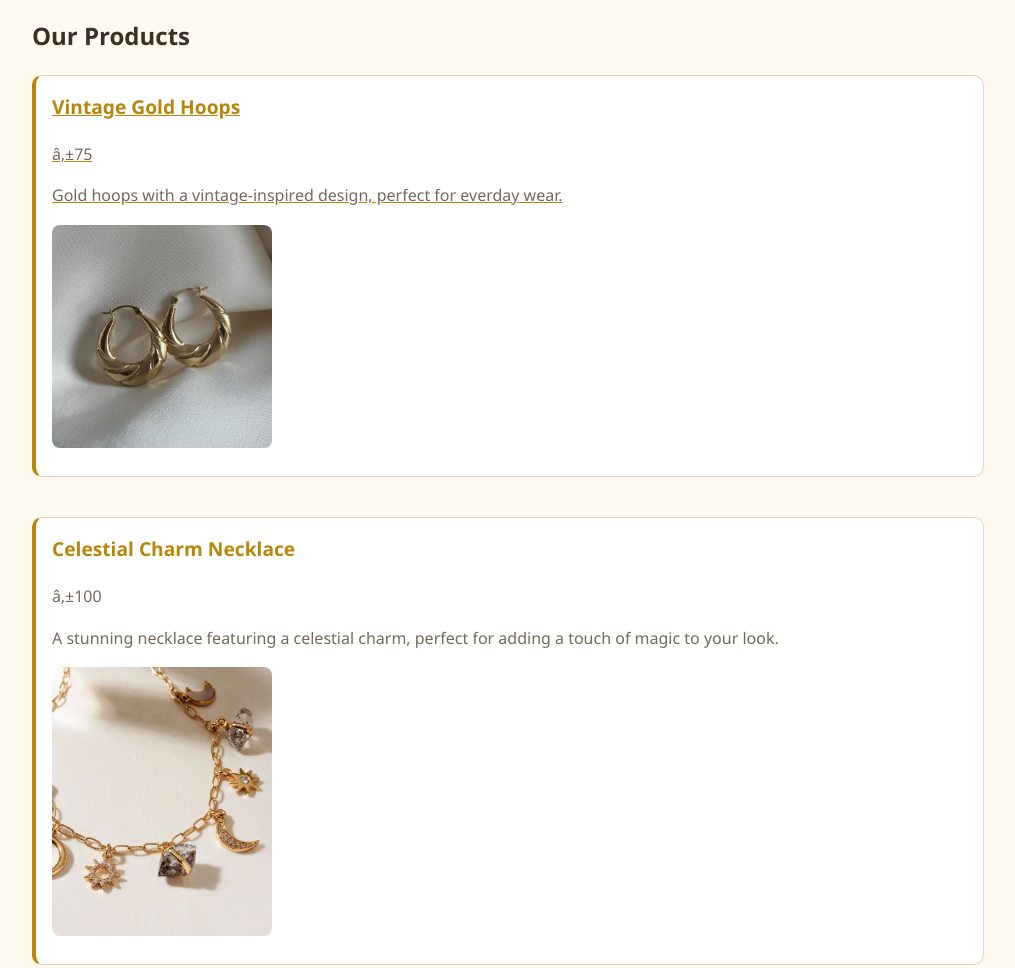
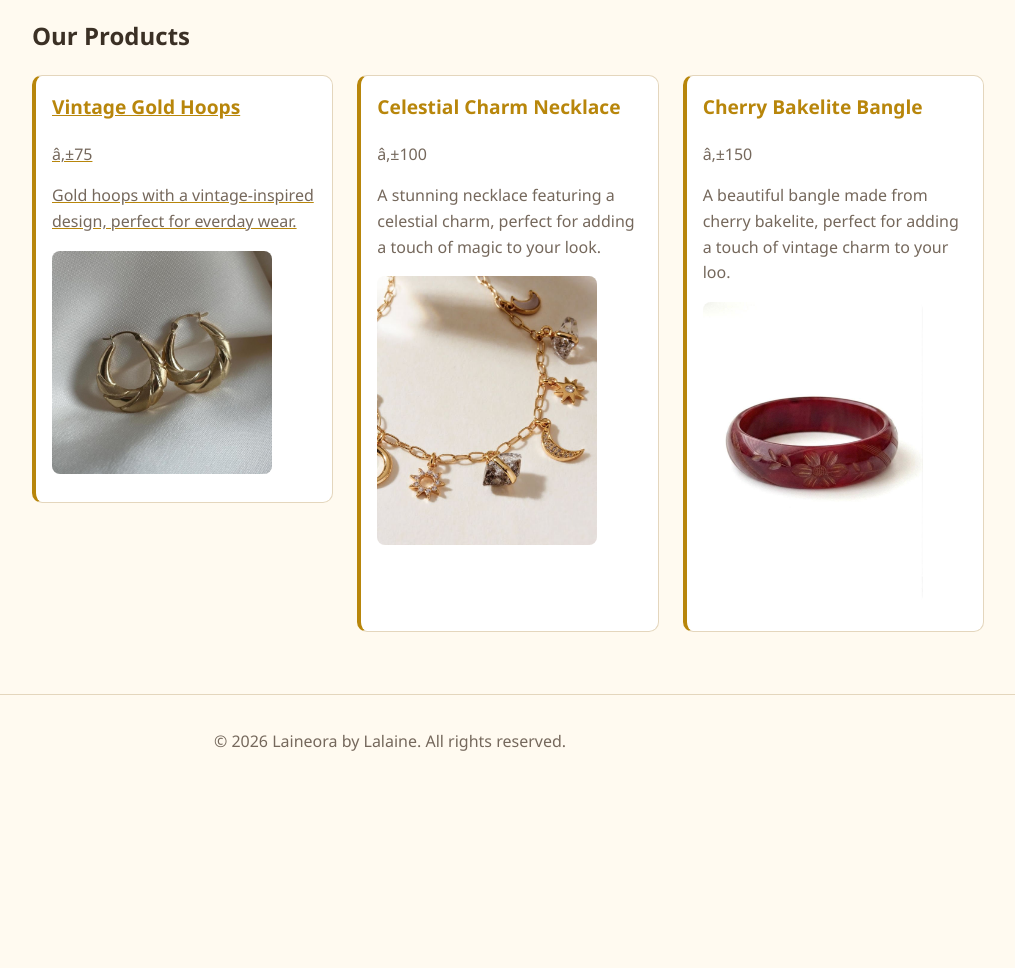
Before and after one commit to laine-pajaron/laineora-by-lalaine, a plain HTML site: page index.html in a window 1280 px wide. Shown: the part 621-1589 px from the top of the page, without its empty margins (250-1265 px from the left). After the commit the page ends 1409 px from the top, so only its background shows below. Drawn offline with Linux system fonts and the light colour scheme.

Commit message:
Update page

```diff
--- a/style.css
+++ b/style.css
@@ -212,8 +212,8 @@ button:hover {
 /* ===== 6. Product Cards ===== */
 
 .product-grid {
-    display: flex;
-    flex-direction: column;
+    display: grid;
+    grid-template-columns: repeat(3, 1fr);
     gap: 24px;
 }
 
```
